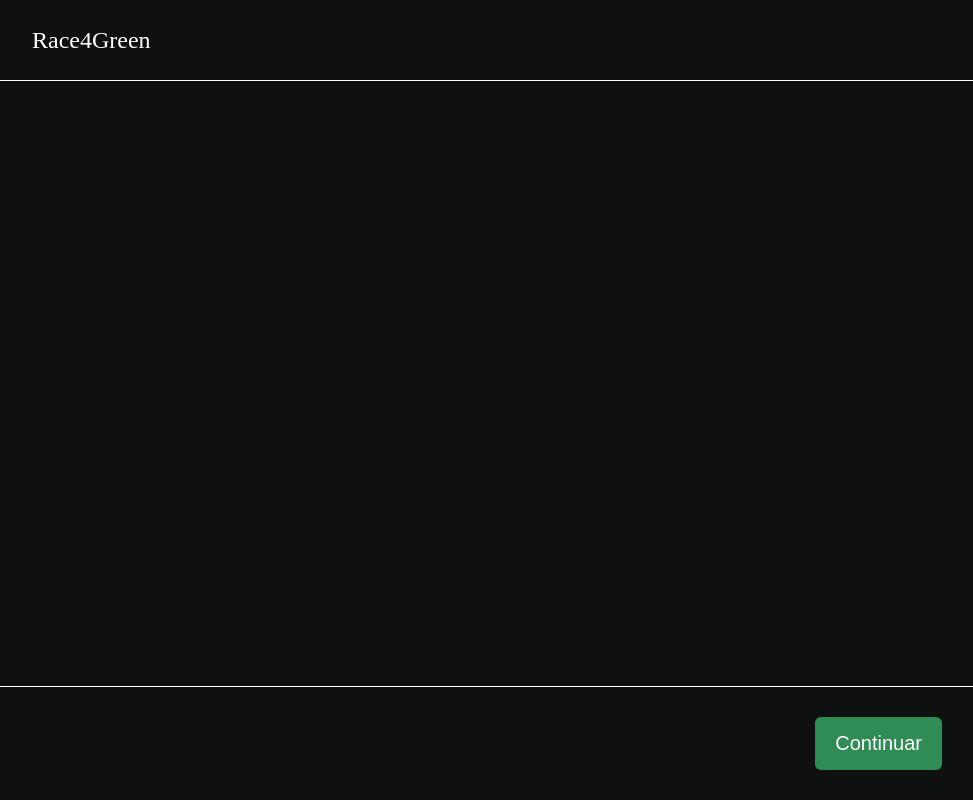
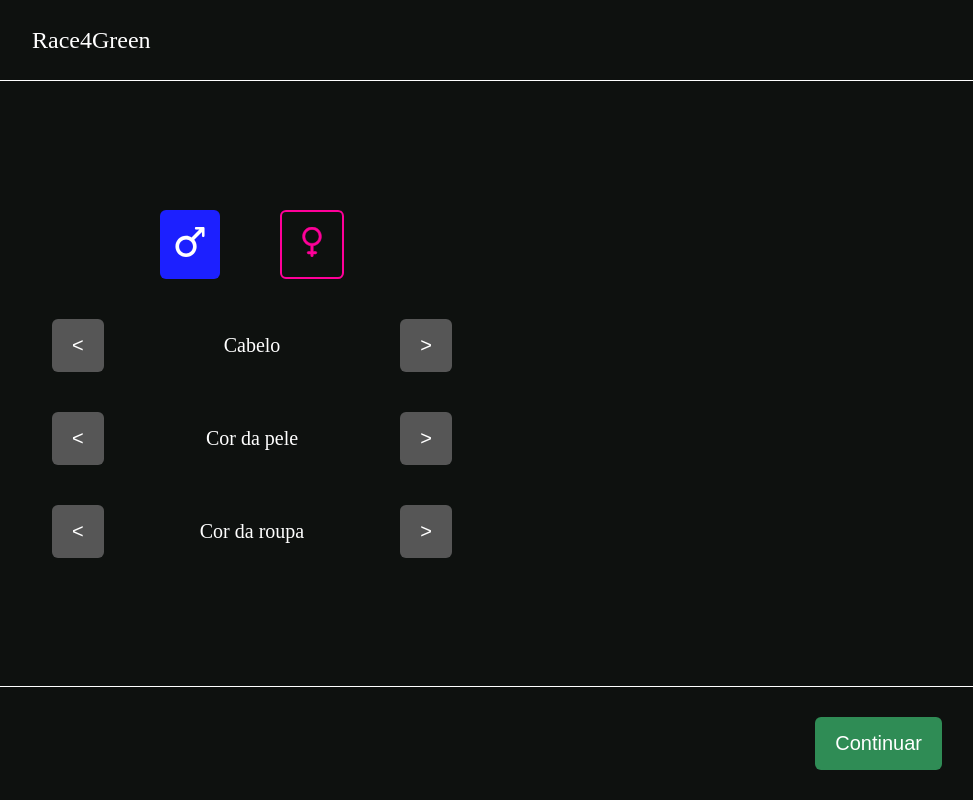
Before and after one commit to vitor-chaves-lima/tech-mahindra-challenge, a plain HTML site: page src/sign-up/index.html in a window 1280 px wide. Shown: the whole page, without its empty margins (168-1141 px from the left). Drawn offline with Linux system fonts and the light colour scheme.

Commit message:
Finish character creator properties html

```diff
--- a/src/sign-up/index.html
+++ b/src/sign-up/index.html
@@ -37,7 +37,75 @@
           </div>
         </section>
         <section class="character-creation active">
-          <div class="buttons"></div>
+          <div class="buttons">
+            <div class="gender">
+              <button id="gender-male-btn">
+                <svg
+                  fill="#000000"
+                  version="1.1"
+                  id="Capa_1"
+                  xmlns="http://www.w3.org/2000/svg"
+                  xmlns:xlink="http://www.w3.org/1999/xlink"
+                  width="800px"
+                  height="800px"
+                  viewBox="0 0 393.739 393.739"
+                  xml:space="preserve"
+                >
+                  <g>
+                    <path
+                      d="M370.907,0h-93.048c-9.091,0-16.455,7.365-16.455,16.45c0,9.085,7.364,16.453,16.455,16.453h43.19L217.25,136.704
+                 c-21.049-12.879-45.768-20.318-72.194-20.318c-76.468,0-138.679,62.208-138.679,138.676c0,76.474,62.211,138.678,138.679,138.678
+                 s138.678-62.204,138.678-138.678c0-33.07-11.655-63.455-31.037-87.314L354.462,65.985v49.231c0,9.085,7.365,16.452,16.444,16.452
+                 c9.09,0,16.455-7.367,16.455-16.452V16.45C387.362,7.365,379.997,0,370.907,0z M145.056,346.737
+                 c-50.546,0-91.673-41.127-91.673-91.676c0-50.543,41.121-91.667,91.673-91.667c50.546,0,91.664,41.124,91.664,91.667
+                 C236.72,305.61,195.602,346.737,145.056,346.737z"
+                    />
+                  </g>
+                </svg>
+              </button>
+              <button id="gender-female-btn">
+                <svg
+                  fill="#000000"
+                  version="1.1"
+                  id="Capa_1"
+                  xmlns="http://www.w3.org/2000/svg"
+                  xmlns:xlink="http://www.w3.org/1999/xlink"
+                  width="800px"
+                  height="800px"
+                  viewBox="0 0 52.857 52.857"
+                  xml:space="preserve"
+                >
+                  <g>
+                    <path
+                      d="M43.021,16.593C43.021,7.444,35.579,0,26.43,0C17.28,0,9.836,7.443,9.836,16.593c0,8.425,6.316,15.387,14.459,16.438
+                 v10.109h-4.213c-1.178,0-2.133,0.955-2.133,2.133s0.955,2.133,2.133,2.133h4.213v3.318c0,1.178,0.955,2.133,2.135,2.133
+                 c1.177,0,2.132-0.955,2.132-2.133v-3.318h4.213c1.181,0,2.136-0.955,2.136-2.133s-0.955-2.133-2.136-2.133h-4.213V33.031
+                 C36.706,31.979,43.021,25.018,43.021,16.593z M14.104,16.593c0-6.797,5.529-12.326,12.326-12.326
+                 c6.794,0,12.326,5.529,12.326,12.326c0,6.797-5.531,12.326-12.326,12.326C19.633,28.919,14.104,23.39,14.104,16.593z"
+                    />
+                  </g>
+                </svg>
+              </button>
+            </div>
+
+            <div class="property">
+              <button id="hair-left-btn"><</button>
+              <span>Cabelo</span>
+              <button id="hair-right-btn">></button>
+            </div>
+
+            <div class="property">
+              <button id="skin-left-btn"><</button>
+              <span>Cor da pele</span>
+              <button id="skin-right-btn">></button>
+            </div>
+
+            <div class="property">
+              <button id="clothes-left-btn"><</button>
+              <span>Cor da roupa</span>
+              <button id="clothes-right-btn">></button>
+            </div>
+          </div>
 
           <div class="preview"></div>
         </section>
--- a/src/sign-up/sign-up.css
+++ b/src/sign-up/sign-up.css
@@ -100,6 +100,7 @@ section.chat {
 section.chat > .content {
   display: flex;
   flex-direction: row;
+  justify-content: center;
 }
 
 section.character-creation > .buttons {
@@ -107,6 +108,81 @@ section.character-creation > .buttons {
   display: flex;
   justify-content: center;
   align-items: center;
+  flex-direction: column;
+  gap: 40px;
+}
+
+section.character-creation > .buttons > .gender > #gender-male-btn {
+  background-color: #1c20ff;
+  color: #ffffff;
+  padding: 15px;
+  text-decoration: none;
+  font-size: 1.25rem;
+  border-radius: 6px;
+  border: none;
+  cursor: pointer;
+  justify-content: center;
+  align-items: center;
+}
+
+section.character-creation > .buttons > .gender > #gender-male-btn > svg {
+  stroke: #ffffff;
+  fill: #ffffff;
+  width: 30px;
+  height: 30px;
+}
+
+section.character-creation > .buttons > .gender > #gender-female-btn {
+  background-color: #1c20ff;
+  color: #ffffff;
+  padding: 15px;
+  text-decoration: none;
+  font-size: 1.25rem;
+  border-radius: 6px;
+  border: 2px solid #ff0099;
+  cursor: pointer;
+  justify-content: center;
+  align-items: center;
+  background-color: transparent;
+}
+
+section.character-creation > .buttons > .gender > #gender-female-btn > svg {
+  stroke: #ff0099;
+  fill: #ff0099;
+  width: 30px;
+  height: 30px;
+}
+
+section.character-creation > .buttons > .gender {
+  display: flex;
+  gap: 60px;
+  justify-content: space-between;
+}
+
+section.character-creation > .buttons > .property {
+  display: flex;
+  width: 100%;
+  max-width: 400px;
+}
+
+section.character-creation > .buttons > .property > span {
+  flex: 1;
+  display: flex;
+  justify-content: center;
+  padding: 15px;
+  font-size: 1.25rem;
+}
+
+section.character-creation > .buttons > .property > button {
+  background-color: #565656;
+  color: #ffffff;
+  padding: 15px 20px;
+  text-decoration: none;
+  font-size: 1.25rem;
+  border-radius: 6px;
+  transition: 0.3s background-color;
+  border: none;
+  cursor: pointer;
 }
 
 section.character-creation > .preview {
```
